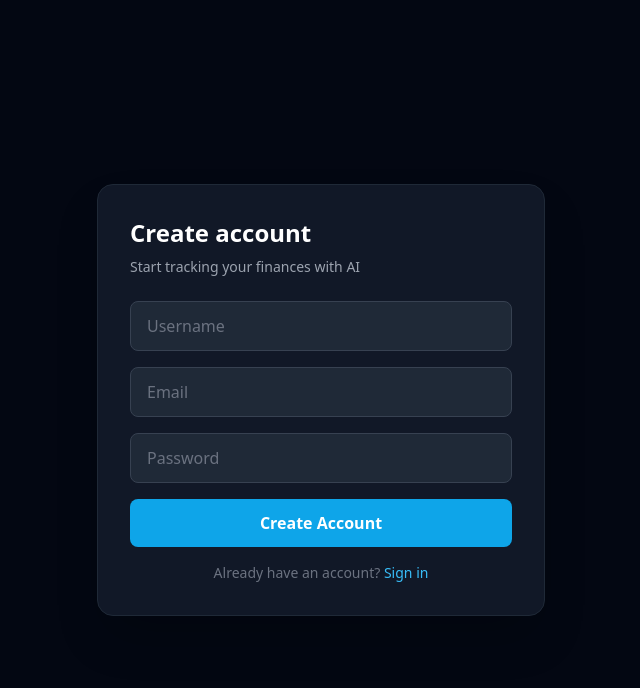
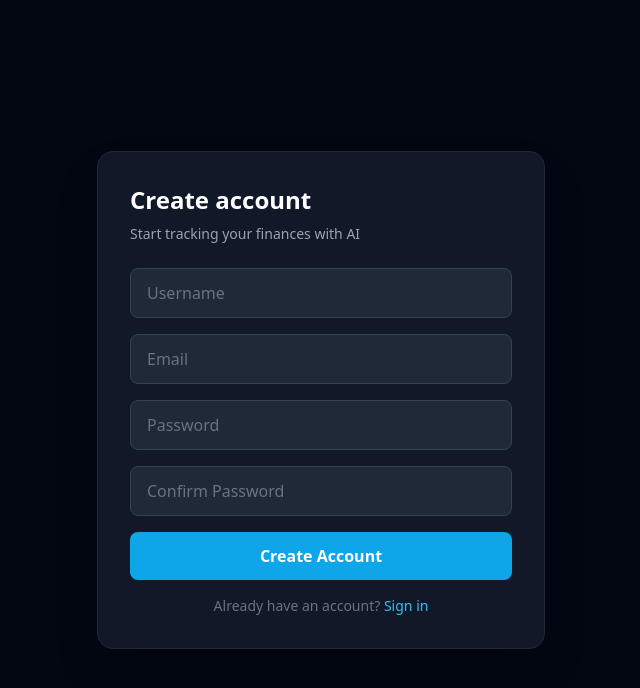
Before and after one commit to sagar141202/Fin-AI, a React (Vite) app in the folder finance-dashboard/: page /register in a window 1280 px wide. Shown: the top 688 px of the page, without its empty margins (319-959 px from the left). Built offline with nearby package versions, Linux system fonts and the light colour scheme.

Commit message:
feat: form validation with React Hook Form on login and register

```diff
--- a/finance-dashboard/package.json
+++ b/finance-dashboard/package.json
@@ -15,6 +15,7 @@
     "lucide-react": "^0.577.0",
     "react": "^19.2.0",
     "react-dom": "^19.2.0",
+    "react-hook-form": "^7.71.2",
     "react-router-dom": "^7.13.1",
     "recharts": "^3.7.0"
   },
--- a/finance-dashboard/src/pages/Login.jsx
+++ b/finance-dashboard/src/pages/Login.jsx
@@ -1,28 +1,30 @@
+import { useForm } from "react-hook-form"
+import { useNavigate, Link } from "react-router-dom"
 import { useState } from "react"
-import { useNavigate, Link } from "react-router-dom"
 import { useAuth } from "../store/AuthContext"
 import { loginUser } from "../api/auth"
 
 export default function Login() {
-  const [email, setEmail] = useState("")
-  const [password, setPassword] = useState("")
-  const [error, setError] = useState("")
+  const [apiError, setApiError] = useState("")
   const [loading, setLoading] = useState(false)
-
   const { login } = useAuth()
   const navigate = useNavigate()
 
-  const handleSubmit = async (e) => {
-    e.preventDefault()
-    setError("")
+  const {
+    register,
+    handleSubmit,
+    formState: { errors },
+  } = useForm()
+
+  const onSubmit = async (data) => {
+    setApiError("")
     setLoading(true)
-
     try {
-      const data = await loginUser(email, password)
-      login(data.access_token)   // store token in context + localStorage
+      const res = await loginUser(data.email, data.password)
+      login(res.access_token)
       navigate("/dashboard")
     } catch (err) {
-      setError(err.response?.data?.detail || "Login failed. Try again.")
+      setApiError(err.response?.data?.detail || "Login failed. Try again.")
     } finally {
       setLoading(false)
     }
@@ -34,29 +36,58 @@ export default function Login() {
         <h1 className="text-2xl font-bold mb-2 text-white">Welcome back</h1>
         <p className="text-gray-400 mb-6 text-sm">Sign in to your finance dashboard</p>
 
-        {error && (
+        {apiError && (
           <div className="bg-red-500/10 border border-red-500/50 text-red-400 px-4 py-3 rounded-lg mb-4 text-sm">
-            {error}
+            {apiError}
           </div>
         )}
 
         <div className="flex flex-col gap-4">
+
+          {/* Email Field */}
+          <div>
             <input
               type="email"
               placeholder="Email"
-            value={email}
-            onChange={e => setEmail(e.target.value)}
-            className="bg-gray-800 border border-gray-700 rounded-lg px-4 py-3 text-white placeholder-gray-500 focus:outline-none focus:border-sky-500"
+              {...register("email", {
+                required: "Email is required",
+                pattern: {
+                  value: /^[^\s@]+@[^\s@]+\.[^\s@]+$/,
+                  message: "Enter a valid email address",
+                },
+              })}
+              className={`w-full bg-gray-800 border rounded-lg px-4 py-3 text-white placeholder-gray-500 focus:outline-none focus:border-sky-500 ${
+                errors.email ? "border-red-500" : "border-gray-700"
+              }`}
             />
+            {errors.email && (
+              <p className="text-red-400 text-xs mt-1">{errors.email.message}</p>
+            )}
+          </div>
+
+          {/* Password Field */}
+          <div>
             <input
               type="password"
               placeholder="Password"
-            value={password}
-            onChange={e => setPassword(e.target.value)}
-            className="bg-gray-800 border border-gray-700 rounded-lg px-4 py-3 text-white placeholder-gray-500 focus:outline-none focus:border-sky-500"
+              {...register("password", {
+                required: "Password is required",
+                minLength: {
+                  value: 6,
+                  message: "Password must be at least 6 characters",
+                },
+              })}
+              className={`w-full bg-gray-800 border rounded-lg px-4 py-3 text-white placeholder-gray-500 focus:outline-none focus:border-sky-500 ${
+                errors.password ? "border-red-500" : "border-gray-700"
+              }`}
             />
+            {errors.password && (
+              <p className="text-red-400 text-xs mt-1">{errors.password.message}</p>
+            )}
+          </div>
+
           <button
-            onClick={handleSubmit}
+            onClick={handleSubmit(onSubmit)}
             disabled={loading}
             className="bg-sky-500 hover:bg-sky-400 disabled:opacity-50 text-white font-semibold py-3 rounded-lg transition-colors"
           >
--- a/finance-dashboard/src/pages/Register.jsx
+++ b/finance-dashboard/src/pages/Register.jsx
@@ -1,32 +1,34 @@
+import { useForm } from "react-hook-form"
+import { useNavigate, Link } from "react-router-dom"
 import { useState } from "react"
-import { useNavigate, Link } from "react-router-dom"
 import { useAuth } from "../store/AuthContext"
 import { registerUser, loginUser } from "../api/auth"
 
 export default function Register() {
-  const [email, setEmail] = useState("")
-  const [username, setUsername] = useState("")
-  const [password, setPassword] = useState("")
-  const [error, setError] = useState("")
+  const [apiError, setApiError] = useState("")
   const [loading, setLoading] = useState(false)
-
   const { login } = useAuth()
   const navigate = useNavigate()
 
-  const handleSubmit = async (e) => {
-    e.preventDefault()
-    setError("")
+  const {
+    register,
+    handleSubmit,
+    watch,
+    formState: { errors },
+  } = useForm()
+
+  const password = watch("password")
+
+  const onSubmit = async (data) => {
+    setApiError("")
     setLoading(true)
-
     try {
-      // Register the user
-      await registerUser(email, username, password)
-      // Auto-login after register
-      const data = await loginUser(email, password)
-      login(data.access_token)
+      await registerUser(data.email, data.username, data.password)
+      const res = await loginUser(data.email, data.password)
+      login(res.access_token)
       navigate("/dashboard")
     } catch (err) {
-      setError(err.response?.data?.detail || "Registration failed. Try again.")
+      setApiError(err.response?.data?.detail || "Registration failed. Try again.")
     } finally {
       setLoading(false)
     }
@@ -38,36 +40,106 @@ export default function Register() {
         <h1 className="text-2xl font-bold mb-2 text-white">Create account</h1>
         <p className="text-gray-400 mb-6 text-sm">Start tracking your finances with AI</p>
 
-        {error && (
+        {apiError && (
           <div className="bg-red-500/10 border border-red-500/50 text-red-400 px-4 py-3 rounded-lg mb-4 text-sm">
-            {error}
+            {apiError}
           </div>
         )}
 
         <div className="flex flex-col gap-4">
+
+          {/* Username */}
+          <div>
             <input
               type="text"
               placeholder="Username"
-            value={username}
-            onChange={e => setUsername(e.target.value)}
-            className="bg-gray-800 border border-gray-700 rounded-lg px-4 py-3 text-white placeholder-gray-500 focus:outline-none focus:border-sky-500"
+              {...register("username", {
+                required: "Username is required",
+                minLength: {
+                  value: 3,
+                  message: "Username must be at least 3 characters",
+                },
+                pattern: {
+                  value: /^[a-zA-Z0-9_]+$/,
+                  message: "Only letters, numbers and underscores",
+                },
+              })}
+              className={`w-full bg-gray-800 border rounded-lg px-4 py-3 text-white placeholder-gray-500 focus:outline-none focus:border-sky-500 ${
+                errors.username ? "border-red-500" : "border-gray-700"
+              }`}
             />
+            {errors.username && (
+              <p className="text-red-400 text-xs mt-1">{errors.username.message}</p>
+            )}
+          </div>
+
+          {/* Email */}
+          <div>
             <input
               type="email"
               placeholder="Email"
-            value={email}
-            onChange={e => setEmail(e.target.value)}
-            className="bg-gray-800 border border-gray-700 rounded-lg px-4 py-3 text-white placeholder-gray-500 focus:outline-none focus:border-sky-500"
+              {...register("email", {
+                required: "Email is required",
+                pattern: {
+                  value: /^[^\s@]+@[^\s@]+\.[^\s@]+$/,
+                  message: "Enter a valid email address",
+                },
+              })}
+              className={`w-full bg-gray-800 border rounded-lg px-4 py-3 text-white placeholder-gray-500 focus:outline-none focus:border-sky-500 ${
+                errors.email ? "border-red-500" : "border-gray-700"
+              }`}
             />
+            {errors.email && (
+              <p className="text-red-400 text-xs mt-1">{errors.email.message}</p>
+            )}
+          </div>
+
+          {/* Password */}
+          <div>
             <input
               type="password"
               placeholder="Password"
-            value={password}
-            onChange={e => setPassword(e.target.value)}
-            className="bg-gray-800 border border-gray-700 rounded-lg px-4 py-3 text-white placeholder-gray-500 focus:outline-none focus:border-sky-500"
+              {...register("password", {
+                required: "Password is required",
+                minLength: {
+                  value: 8,
+                  message: "Password must be at least 8 characters",
+                },
+                pattern: {
+                  value: /^(?=.*[A-Z])(?=.*\d)/,
+                  message: "Must contain at least one uppercase letter and one number",
+                },
+              })}
+              className={`w-full bg-gray-800 border rounded-lg px-4 py-3 text-white placeholder-gray-500 focus:outline-none focus:border-sky-500 ${
+                errors.password ? "border-red-500" : "border-gray-700"
+              }`}
             />
+            {errors.password && (
+              <p className="text-red-400 text-xs mt-1">{errors.password.message}</p>
+            )}
+          </div>
+
+          {/* Confirm Password */}
+          <div>
+            <input
+              type="password"
+              placeholder="Confirm Password"
+              {...register("confirmPassword", {
+                required: "Please confirm your password",
+                validate: (value) =>
+                  value === password || "Passwords do not match",
+              })}
+              className={`w-full bg-gray-800 border rounded-lg px-4 py-3 text-white placeholder-gray-500 focus:outline-none focus:border-sky-500 ${
+                errors.confirmPassword ? "border-red-500" : "border-gray-700"
+              }`}
+            />
+            {errors.confirmPassword && (
+              <p className="text-red-400 text-xs mt-1">{errors.confirmPassword.message}</p>
+            )}
+          </div>
+
           <button
-            onClick={handleSubmit}
+            onClick={handleSubmit(onSubmit)}
             disabled={loading}
             className="bg-sky-500 hover:bg-sky-400 disabled:opacity-50 text-white font-semibold py-3 rounded-lg transition-colors"
           >
```
Also changed, not shown: 1 other file (tests, documents, lock files or other folders). Lines whose indentation alone changed are shown as unchanged.
